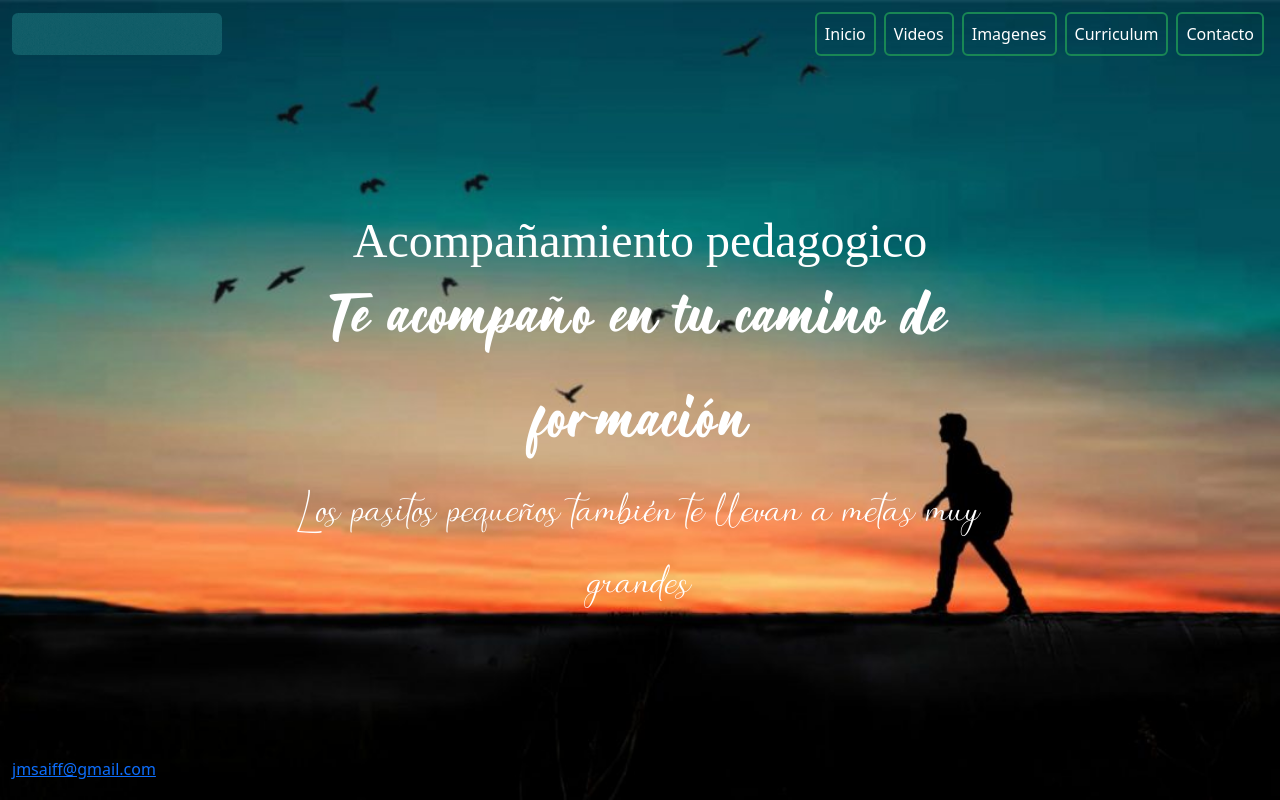
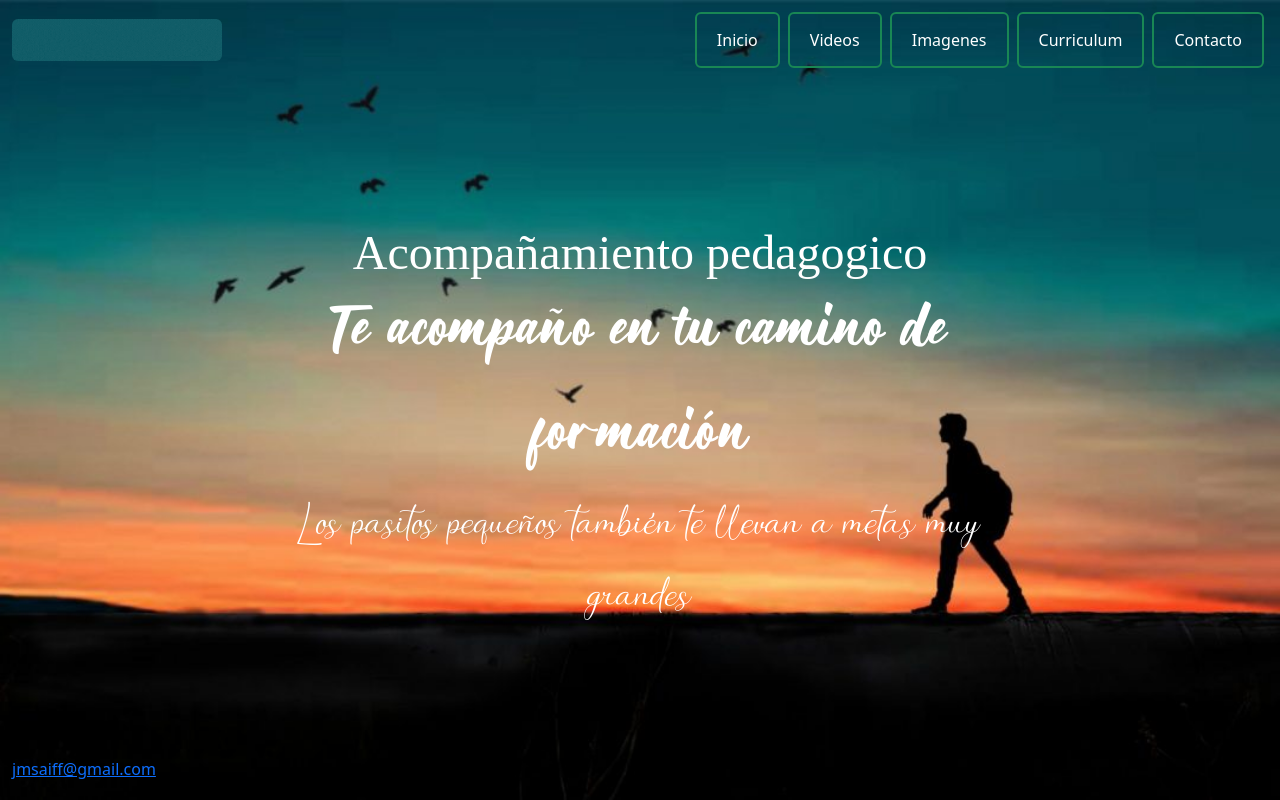
Before and after one commit to lean182/PF-DW-Gozalvez, a plain HTML site: page index.html in a window 1280 px wide. Drawn offline with nearby package versions, Linux system fonts and the light colour scheme.

Commit message:
se corrigio los botones del nav para que resalten

```diff
--- a/index.html
+++ b/index.html
@@ -52,33 +52,33 @@
           >
             <ul class="navbar-nav">
               <li
-                class="nav-item border border-2 text-center rounded border-success m-1"
+                class="nav-item btn btn-outline-success border border-2 text-center rounded border-success m-1"
               >
                 <a class="nav-link text-white" href="./index.html">Inicio</a>
               </li>
               <li
-                class="nav-item border border-2 text-center rounded border-success m-1"
+                class="nav-item btn btn-outline-success border border-2 text-center rounded border-success m-1"
               >
                 <a class="nav-link text-white" href="./pages/videos.html"
                   >Videos</a
                 >
               </li>
               <li
-                class="nav-item border border-2 text-center rounded border-success m-1"
+                class="nav-item btn btn-outline-success border border-2 text-center rounded border-success m-1"
               >
                 <a class="nav-link text-white" href="./pages/imagenes.html"
                   >Imagenes</a
                 >
               </li>
               <li
-                class="nav-item border border-2 text-center rounded border-success m-1"
+                class="nav-item btn btn-outline-success border border-2 text-center rounded border-success m-1"
               >
                 <a class="nav-link text-white" href="./pages/curriculum.html"
                   >Curriculum</a
                 >
               </li>
               <li
-                class="nav-item border border-2 text-center rounded border-success m-1"
+                class="nav-item btn btn-outline-success border border-2 text-center rounded border-success m-1"
               >
                 <a class="nav-link text-white" href="./pages/contacto.html"
                   >Contacto</a
```
Also changed, not shown: pages/contacto.html (+5 -5 lines), pages/curriculum.html (+5 -5 lines), pages/imagenes.html (+5 -5 lines), pages/videos.html (+5 -5 lines).
